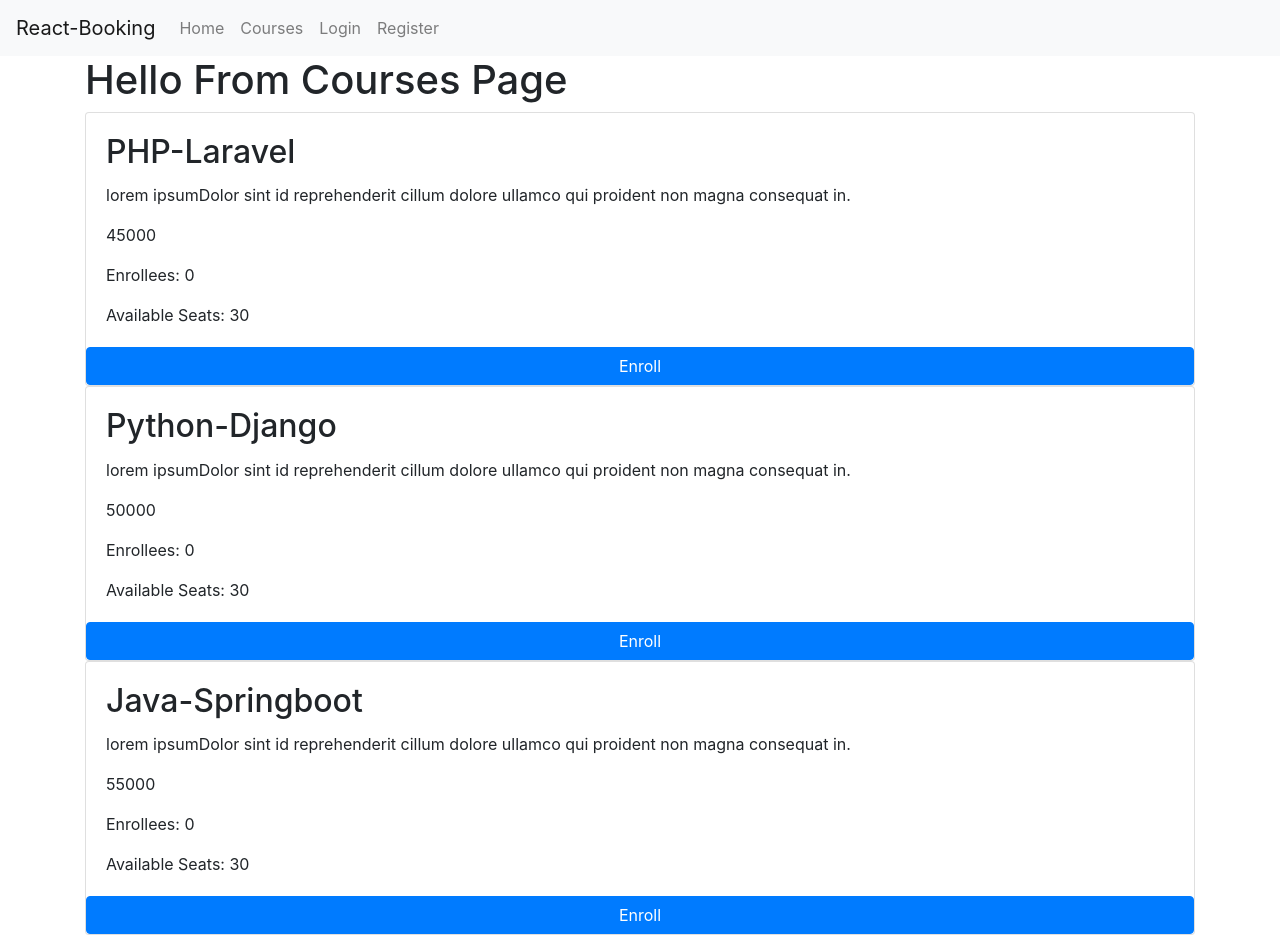
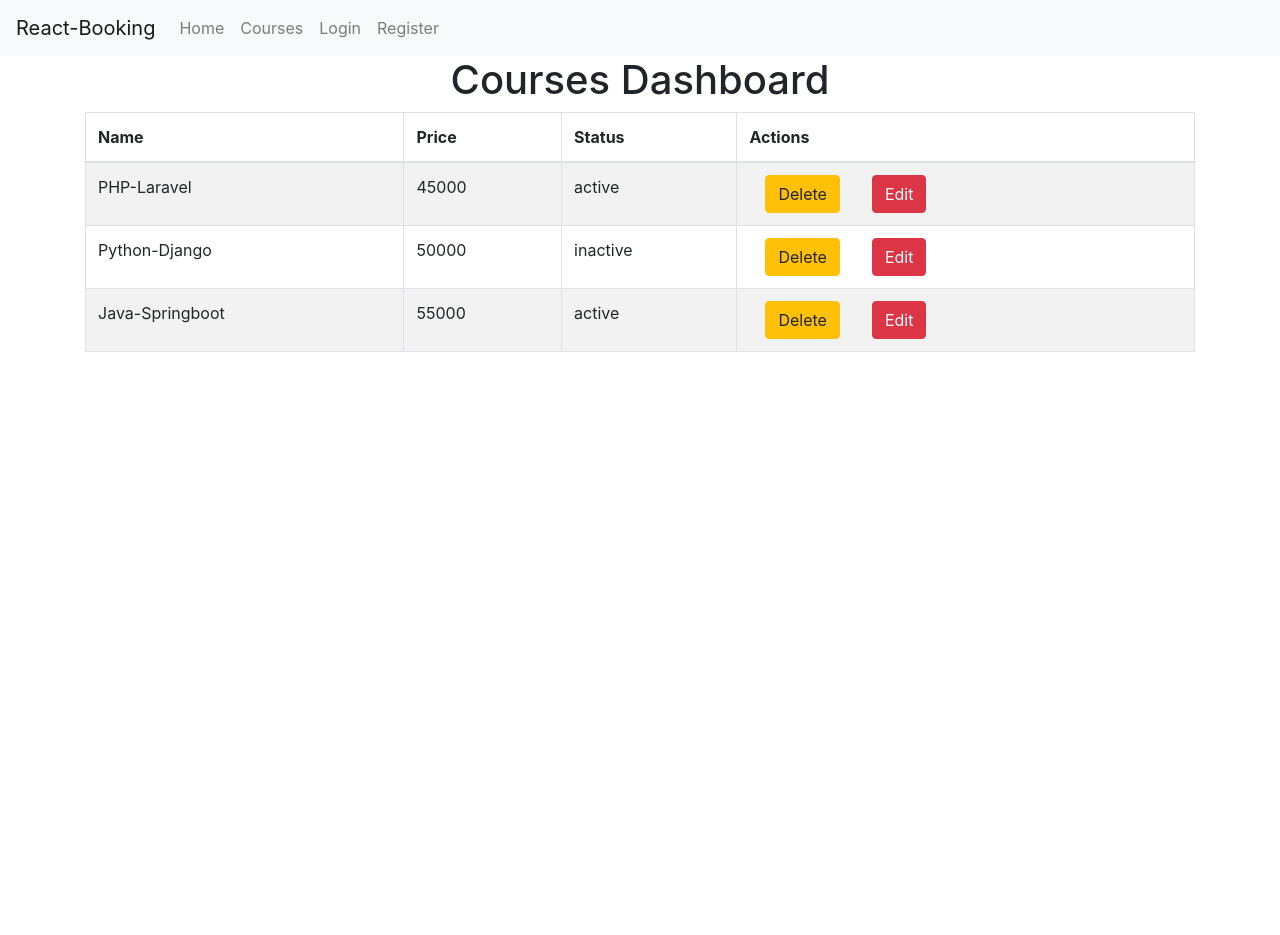
Before and after one commit to ela-lisondra/zutto-course-booking-app, a React (Create React App) app: page /courses in a window 1280 px wide. After the commit the page ends 800 px from the top, so only its background shows below. Built offline with nearby package versions, Linux system fonts and the light colour scheme; sample sign-in values are in the browser's storage.

Commit message:
includes s29 activity 2

```diff
--- a/src/App.js
+++ b/src/App.js
@@ -12,6 +12,7 @@ import Register from './pages/register'
 import Login from './pages/login'
 import Logout from './pages/logout'
 import CreateCourse from './pages/createCourse'
+import ErrorPage from './pages/errorPage'
 
 import {Container} from 'react-bootstrap'
 
@@ -53,7 +54,7 @@ const unsetUser = () => {
             <Route exact path="/login" component={Login}/>
             <Route exact path="/register" component={Register}/>
             <Route exact path="/logout" component={Logout}/>
-
+            <Route component={ErrorPage} />
           </Switch>
           </Container>
         </Router>
--- a/src/components/Banner.js
+++ b/src/components/Banner.js
@@ -1,13 +1,13 @@
 import React from 'react'
 import {Jumbotron, Button, Row, Col} from 'react-bootstrap'
 
-
+import {Link} from 'react-router-dom'
 //destructure the props object ad get only the property you need.
 export default function Banner({dataProp}){
 	console.log(dataProp)
 
 	//destructure dataProps to get only its properties
-	const {title,description,motto} = dataProp
+	const {title,description,motto,label,destination} = dataProp
 
 	console.log(title)
 	console.log(description)
@@ -21,7 +21,8 @@ export default function Banner({dataProp}){
 							<h1>{title}</h1>
 							<p>{description}</p>
 							<p>{motto}</p>
-							<Button variant="primary">Enroll Now!</Button>
+							<Link to={destination}>{label}</Link>
+
 						</Jumbotron>
 					</Col>
 				</Row>
--- a/src/components/NavBar.js
+++ b/src/components/NavBar.js
@@ -7,6 +7,18 @@ export default function NavBar(){
 
 	const {user} = (useContext(UserContext))
 
+	// LONG CUT ANSER TO Nav.LINKS ACTIVITY
+	// const [isLoggedIn, setIsLoggedIn] = useState(false)
+
+	// useEffect(()=>{
+	// 	isLoggedIn(user.email===null) {
+	// 		setIsLoggedIn(false)
+
+	// 	} else {
+	// 		setIsLoggedIn(true)
+	// 	}
+	// }, [user.email])
+
 	return (
 
 		<Navbar bg="light" expand="lg">
@@ -14,22 +26,24 @@ export default function NavBar(){
 			<Navbar.Toggle aria-controls="basic-navbar-nav" />
 			<Navbar.Collapse id="basic-navbar-nav">
 				<Nav className="mr-auto">
+					<Nav.Link href="/">Home</Nav.Link>
+					<Nav.Link href="/courses">Courses</Nav.Link>
 					{
 						user.email
 						?
-						<>
-						<Nav.Link href="/">Home</Nav.Link>
-						<Nav.Link href="/courses">Courses</Nav.Link>
-						<Nav.Link href="/logout">Logout</Nav.Link>
-
-						</>
+							user.isAdmin
+							?
+								<>
+									<Nav.Link href="/courses/create">Create</Nav.Link>
+									<Nav.Link href="/logout" >Logout</Nav.Link>
+								</>
+								:
+								<Nav.Link href="/logout" >Logout</Nav.Link>
 
 						:
 						<>
-						<Nav.Link href="/">Home</Nav.Link>
-						<Nav.Link href="/courses">Courses</Nav.Link>
-						<Nav.Link href="/login">Login</Nav.Link>
-						<Nav.Link href="/register">Register</Nav.Link>
+							<Nav.Link href="/login">Login</Nav.Link>
+							<Nav.Link href="/register">Register</Nav.Link>
 						</>
 					}
 
--- a/src/data/courses.js
+++ b/src/data/courses.js
@@ -15,7 +15,7 @@ export default [
 		name: "Python-Django",
 		description: "lorem ipsumDolor sint id reprehenderit cillum dolore ullamco qui proident non magna consequat in.",
 		price: 50000,
-		onOffer: true
+		onOffer: false
 
 	},
 
--- a/src/pages/courses.js
+++ b/src/pages/courses.js
@@ -1,31 +1,78 @@
-import React from 'react'
+import React, {useContext} from 'react'
 import coursesData from '../data/courses'
+
 
 // components
 import Course from '../components/Course'
 
+//react-bootstrap components
+import {Table, Button} from 'react-bootstrap'
+
+//import userContext
+import UserContext from '../userContext'
+
 export default function Courses(){
 
-	// console.log(coursesData)
+	const {user} = useContext(UserContext)
+	console.log(user)
+
 	 const courses = coursesData.map(course => {
 
-		return (
+	 	if(course.onOffer === true){
 
-				<Course
-				key={course.id}
-				courseProp={course}/>
+	 		return(
+	 				 <Course key={course.id} courseProp={course} />
+	 			   )
 
-			)
+
+	 	}else{
+	 			return null
+	 	}
 	 })
 
 	 console.log(courses)
 
+	 const coursesDashboard = coursesData.map(course=>{
+
 		return (
+				<tr key={course.id}>
+					<td>{course.name}</td>
+					<td>{course.price}</td>
+					<td>{course.onOffer ? "active" : "inactive"}</td>
+					<td>
+						<Button variant="warning" className="mx-3" >Delete</Button>
+	 				 	<Button variant="danger" className="mx-3" >Edit</Button>
+					</td>
+				</tr>
+			)
+	 	})
+
+	return(
+		    user.isAdmin
+		    ?
 		    <>
-			<h1>Hello From Courses Page</h1>
+			<h1 className="text-center">Courses Dashboard</h1>
+
+			<Table striped bordered hover>
+				<thead>
+					<tr>
+						<th>Name</th>
+						<th>Price</th>
+						<th>Status</th>
+						<th>Actions</th>
+					</tr>
+				</thead>
+				<tbody>
+					{coursesDashboard}
+				</tbody>
+
+			</Table>
+			</>
+			:
+			<>
+			<h1 className="text-center">Courses Page</h1>
 			{courses}
 			</>
 
 		)
-
 }
--- /dev/null
+++ b/src/pages/errorPage.js
@@ -0,0 +1,20 @@
+import React from 'react'
+
+import Banner from '../components/Banner'
+export default function ErrorPage(){
+
+        let data = {
+            title: "Error 404",
+            description: "Unfortunately, the page you're looking for cannot be found.",
+            motto: "Booking knowledge everywhere.",
+            detination: "/",
+            label: "Back to the Home Page"
+        }
+
+   // we use dataProp to pass the data to Banner
+    return(
+        <>
+            <Banner dataProp={data} />
+        </>
+    )
+}
--- a/src/pages/home.js
+++ b/src/pages/home.js
@@ -21,7 +21,9 @@ export default function Home(){
 
       title: "Zuitter Booking System",
       description: "A cost-efficient booking system.",
-      motto: "Easy Breezy."
+      motto: "Easy Breezy.",
+      destination: "/courses",
+      label: "Enroll Now!"
   }
 
 
```
Lines whose indentation alone changed are shown as unchanged.
